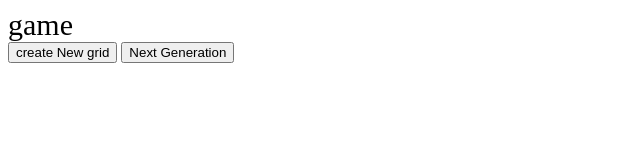
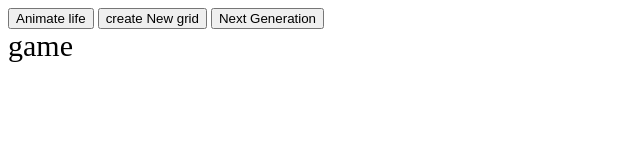
Before and after one commit to xomril/gameOflife, a plain HTML site: page index.html in a window 1280 px wide. Shown: the whole page, without its empty margins (0-640 px from the left). Drawn offline with Linux system fonts and the light colour scheme.

Commit message:
Update index.html

```diff
--- a/index.html
+++ b/index.html
@@ -12,8 +12,10 @@
     </style>
 </head>
 <body>
-<div id="board">game</div>
+    <button onclick="anim()">Animate life</button>
+
 <button onclick="createGrid();drawGrid(currentGrid);">create New grid</button>
 <button onclick="getGrid(currentGrid);drawGrid(currentGrid);">Next Generation</button>
+    <div id="board">game</div>
 </body>
 </html>
```
